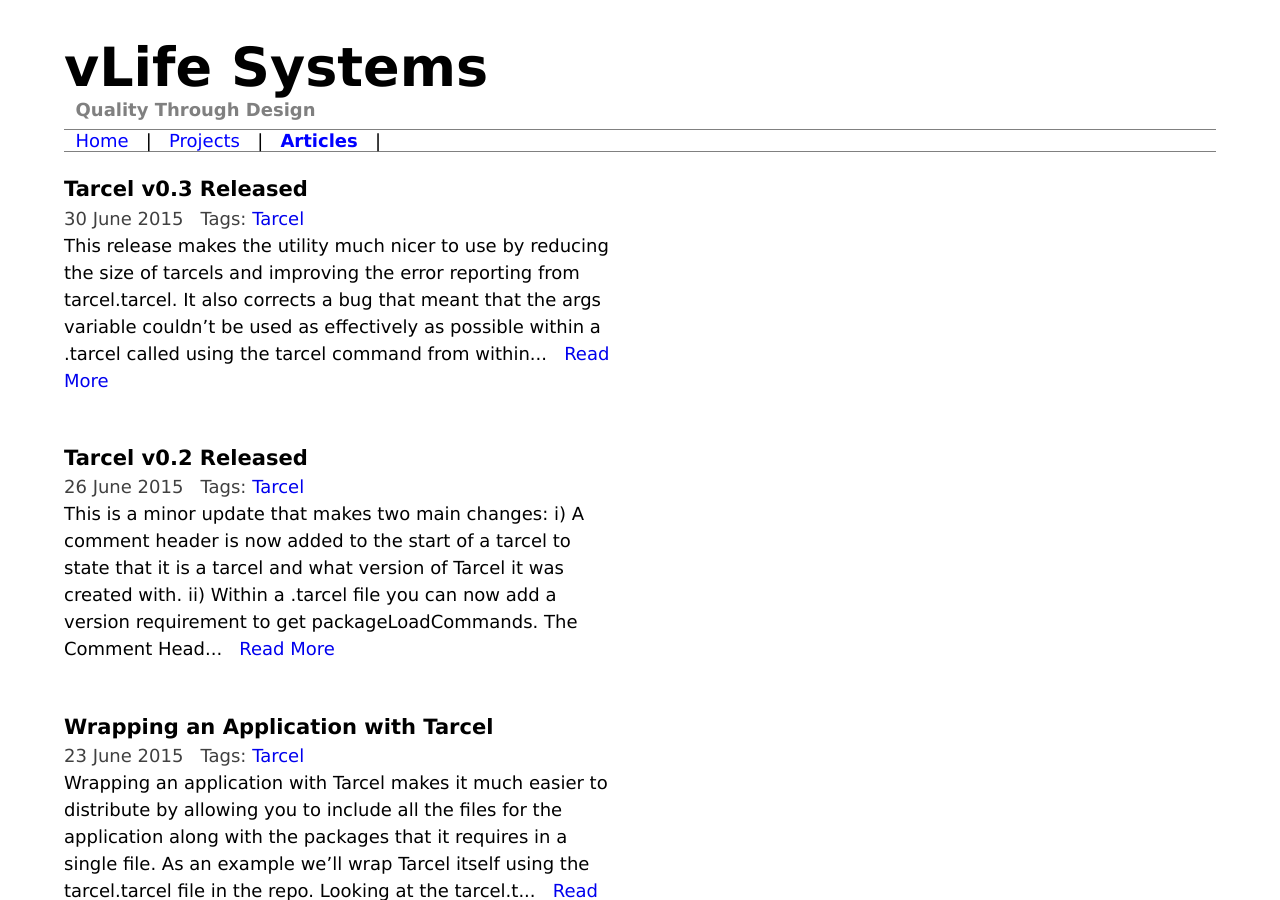
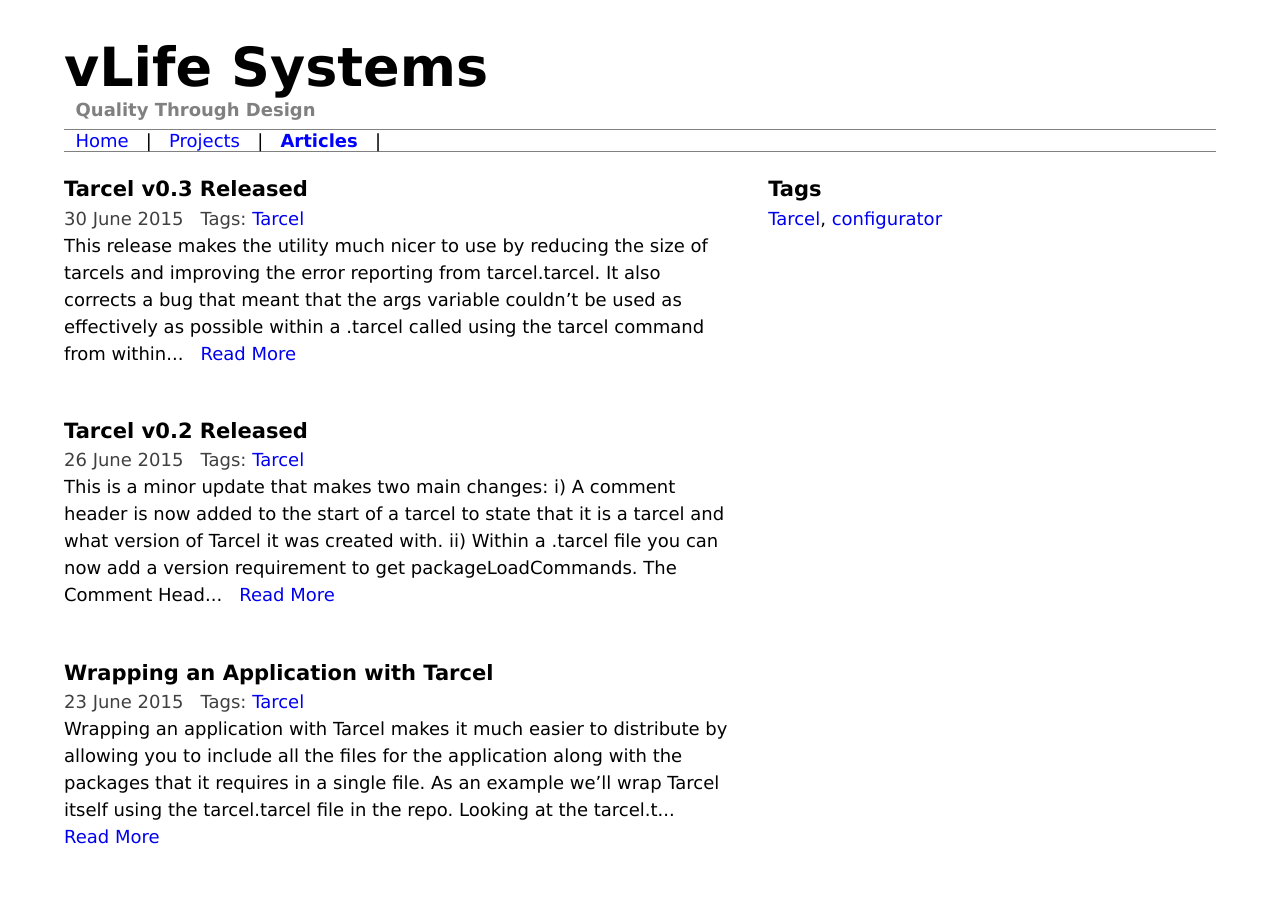
Before and after one commit to vlifesystems/vlifesystems.github.io, a Jekyll site: the page built from articles/index.html, in a window 1280 px wide and 900 px high. Built offline with Jekyll 4.4.1, drawn with Linux system fonts in a browser that asks for light colours.

Commit message:
Add list of tags to articles index page

```diff
--- a/articles/index.html
+++ b/articles/index.html
@@ -4,10 +4,8 @@
 menuOption: articles
 ---
 
-<div class="rightColumn">
-</div>
 
-<div class="leftColumn gap">
+<div class="leftColumn23rd">
   <ul id="posts">
     {% for post in site.posts limit: 15 %}
       <li>
@@ -17,3 +15,9 @@
   </ul>
 
 </div>
+
+
+<div class="rightColumn3rd">
+  <h3>Tags</h3>
+  <a href="/tag/tarcel">Tarcel</a>, <a href="/tag/configurator">configurator</a>
+</div>
```
